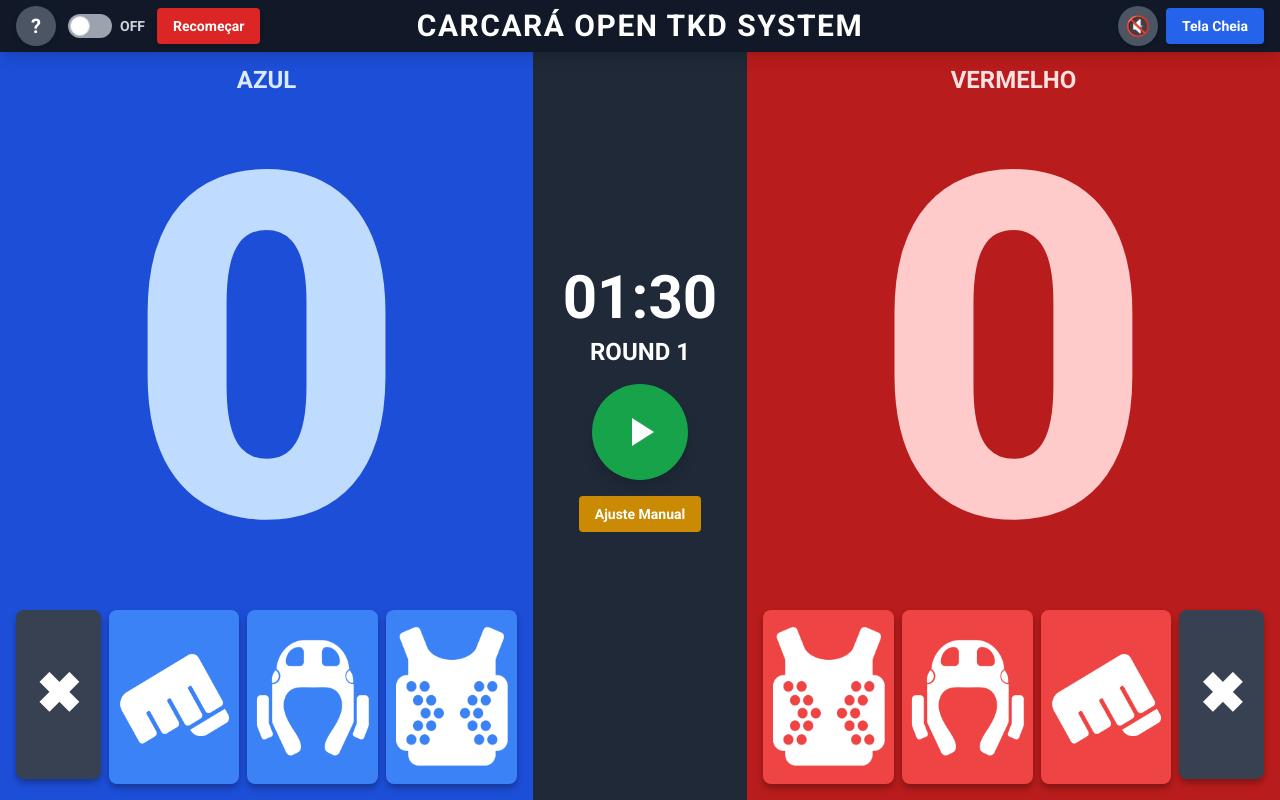
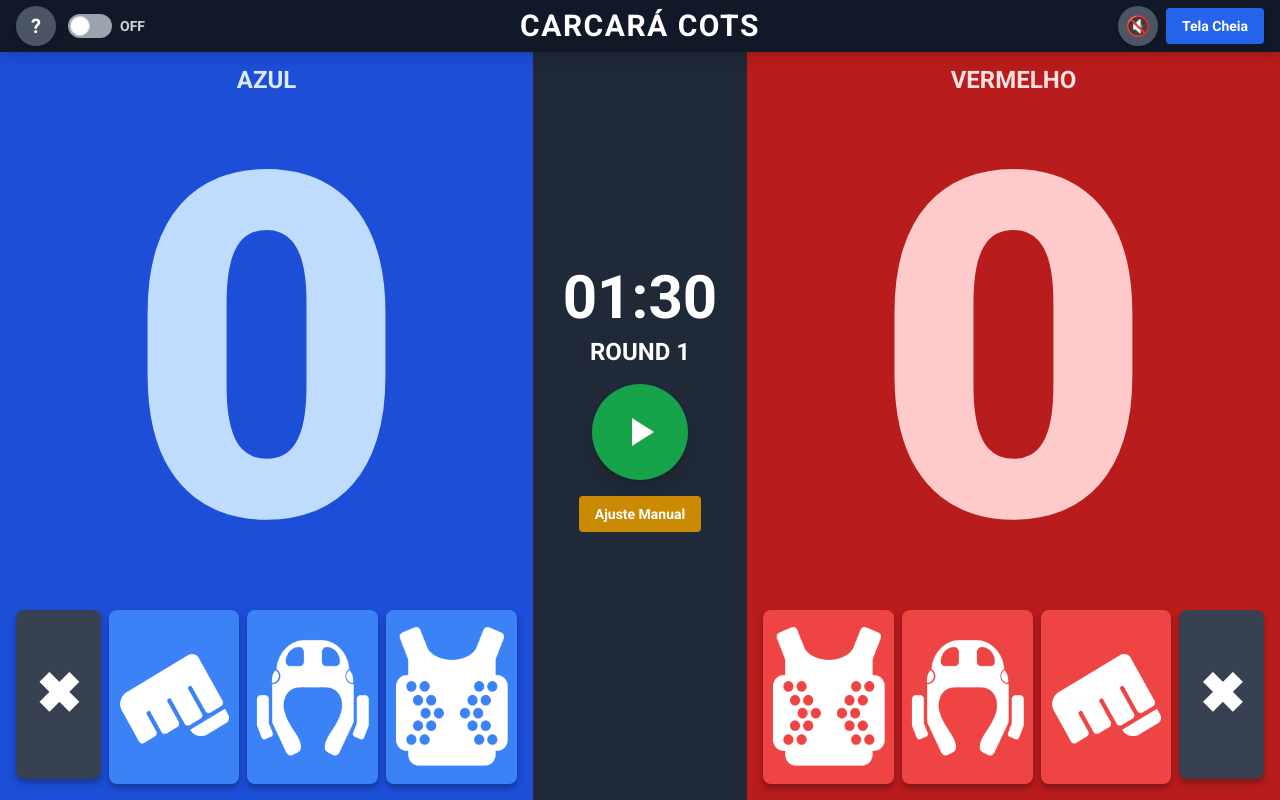
Before and after one commit to fbrenomoura/carcara_open_tkd_system, a plain HTML site: page index.html in a window 1280 px wide. Drawn offline with nearby package versions, Linux system fonts and the light colour scheme.

Commit message:
fix: update header title to CARCARÁ COTS, reposition penalty X icons, and refine restart button visibility logic

```diff
--- a/index.html
+++ b/index.html
@@ -179,7 +179,7 @@
                 </div>
                 <button id="restart-btn" class="hidden bg-red-600 hover:bg-red-700 text-white font-bold py-2 px-4 rounded text-xs md:text-sm shadow-md">Recomeçar</button>
             </div>
-            <h1 class="text-xl md:text-3xl font-bold tracking-wider transition-opacity duration-300">CARCARÁ OPEN TKD SYSTEM</h1>
+            <h1 class="text-xl md:text-3xl font-bold tracking-wider transition-opacity duration-300">CARCARÁ COTS</h1>
             <div class="absolute top-1/2 -translate-y-1/2 right-4 flex items-center space-x-2">
                 <button id="sound-toggle-btn" class="bg-gray-600 hover:bg-gray-500 text-white font-bold h-10 w-10 rounded-full text-xl shadow-md transition-all duration-300 transform active:scale-95 flex items-center justify-center select-none" title="Ativar/Desativar Som">🔇</button>
                 <button id="fullscreen-btn" class="bg-blue-600 hover:bg-blue-700 text-white font-bold py-2 px-4 rounded text-xs md:text-sm shadow-md transition-all duration-300 transform active:scale-95">Tela Cheia</button>
@@ -194,7 +194,7 @@
                 <div id="blue-round-wins" class="absolute top-14 md:top-16 left-4 text-3xl md:text-4xl transition-all duration-300 z-50"></div>
                 <div id="blue-athlete-name" class="athlete-name absolute top-14 md:top-16 left-1/2 -translate-x-1/2 text-xl md:text-2xl font-bold transition-all duration-300 z-50 text-blue-100 cursor-pointer select-none">AZUL</div>
                 <div id="blue-hit-indicator" class="absolute bottom-32 md:bottom-40 left-4 md:left-8 flex gap-2 z-30"></div>
-                <div id="blue-penalties" class="absolute bottom-28 md:bottom-36 left-4 md:left-6 flex flex-col gap-0.5 text-lg md:text-xl z-40"></div>
+                <div id="blue-penalties" class="absolute top-28 md:top-32 left-4 md:left-6 flex flex-col gap-0.5 text-lg md:text-xl z-40"></div>
                 <div id="blue-score-container" class="flex-grow flex flex-col items-center justify-center -mt-3 md:-mt-5 transition-transform duration-300">
                     <div class="flex items-center justify-center relative w-full pt-4 md:pt-8">
                         <div class="manual-adjust-controls absolute left-2 md:left-4 top-1/2 -translate-y-1/2 hidden"><button data-player="blue" data-adjust="minus" class="bg-red-500 hover:bg-red-600">-</button></div>
@@ -242,7 +242,7 @@
                 <div id="red-round-wins" class="absolute top-14 md:top-16 right-4 text-3xl md:text-4xl transition-all duration-300 z-50"></div>
                 <div id="red-athlete-name" class="athlete-name absolute top-14 md:top-16 left-1/2 -translate-x-1/2 text-xl md:text-2xl font-bold transition-all duration-300 z-50 text-red-100 cursor-pointer select-none">VERMELHO</div>
                 <div id="red-hit-indicator" class="absolute bottom-32 md:bottom-40 right-4 md:right-8 flex gap-2 z-30"></div>
-                <div id="red-penalties" class="absolute bottom-28 md:bottom-36 right-4 md:right-6 flex flex-col items-end gap-0.5 text-lg md:text-xl z-40"></div>
+                <div id="red-penalties" class="absolute top-28 md:top-32 right-4 md:right-6 flex flex-col items-end gap-0.5 text-lg md:text-xl z-40"></div>
                 <div id="red-score-container" class="flex-grow flex flex-col items-center justify-center -mt-3 md:-mt-5 transition-transform duration-300">
                     <div class="flex items-center justify-center relative w-full pt-4 md:pt-8">
                         <div class="manual-adjust-controls absolute left-2 md:left-4 top-1/2 -translate-y-1/2 hidden"><button data-player="red" data-adjust="minus" class="bg-red-500 hover:bg-red-600">-</button></div>
@@ -1320,7 +1320,12 @@
                      ui.peerModeContainer.classList.remove('hidden');
                 }
 
-                const showRestartButton = !state.timer.isRunning;
+                const hasChangesBeforeStart = state.scores.blue !== 0 ||
+                                              state.scores.red !== 0 ||
+                                              state.penalties.blue !== 0 ||
+                                              state.penalties.red !== 0 ||
+                                              (state.gameLog && state.gameLog.length > 0);
+                const showRestartButton = state.gameStarted ? !state.timer.isRunning : hasChangesBeforeStart;
                 ui.restartBtn.classList.toggle('hidden', !showRestartButton);
 
                 const showManualAdjust = !state.timer.isRunning && !state.isRoundOver && !state.isGameOver;
```
